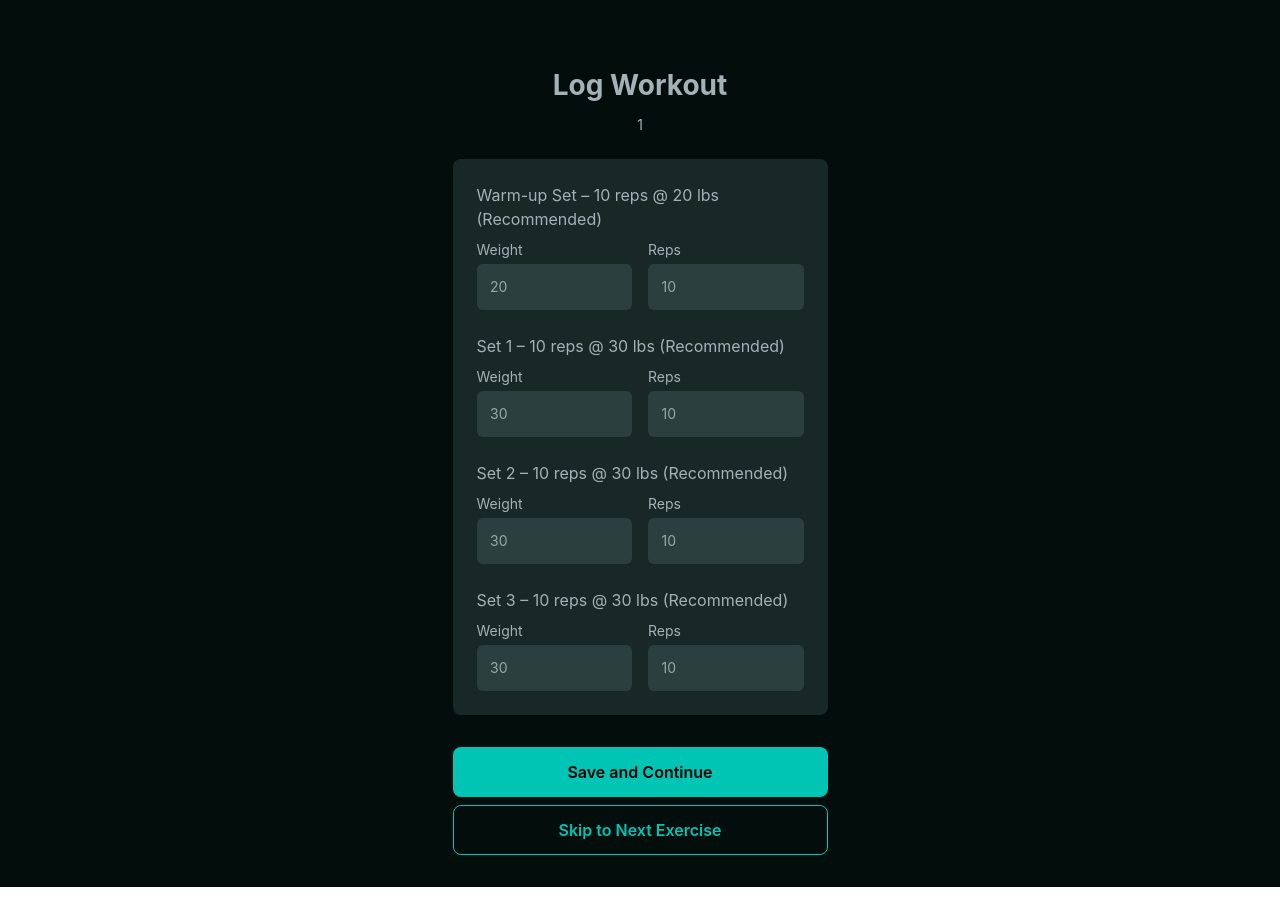
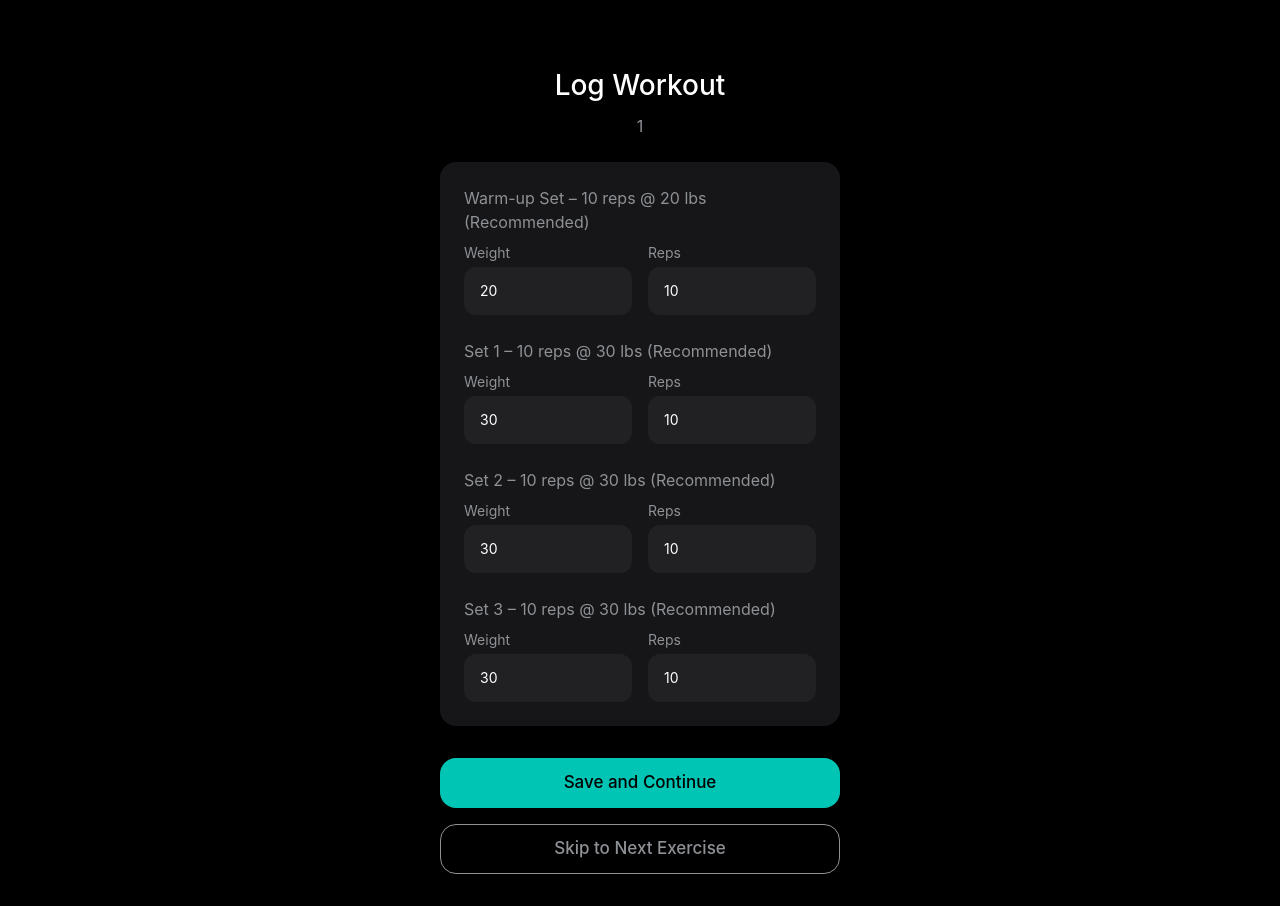
Before and after one commit to Cintegras/formcoach-dev, a React (Vite) app: page /workout-tracking/1 in a window 1280 px wide. Built offline with nearby package versions, Linux system fonts and the light colour scheme.

Commit message:
Refactor: Use Apple style elements
Update UI components to match Apple design language.

```diff
--- a/src/components/PageContainer.tsx
+++ b/src/components/PageContainer.tsx
@@ -9,9 +9,9 @@ interface PageContainerProps {
 const PageContainer: React.FC<PageContainerProps> = ({ children, className = "" }) => {
   return (
     <div
-      className={`min-h-screen px-4 py-8 bg-[#020D0C] text-white font-inter ${className}`}
+      className={`min-h-screen px-5 py-8 bg-[#000000] text-white ${className}`}
     >
-      <div className="max-w-[375px] mx-auto">{children}</div>
+      <div className="max-w-[400px] mx-auto">{children}</div>
     </div>
   );
 };
--- a/src/components/PrimaryButton.tsx
+++ b/src/components/PrimaryButton.tsx
@@ -23,11 +23,11 @@ const PrimaryButton: React.FC<PrimaryButtonProps> = ({
     w-full
     h-[50px]
     text-center
-    rounded-lg
+    rounded-2xl
     bg-[#00C4B4]
     text-[#000000]
-    font-semibold
-    text-[16px]
+    font-medium
+    text-[17px]
     flex
     items-center
     justify-center
@@ -36,7 +36,7 @@ const PrimaryButton: React.FC<PrimaryButtonProps> = ({
     duration-200
     disabled:opacity-50
     disabled:cursor-not-allowed
-    font-inter
+    shadow-sm
   `;
 
   const finalClass = `${baseClass} ${className}`.trim();
--- a/src/components/SecondaryButton.tsx
+++ b/src/components/SecondaryButton.tsx
@@ -23,13 +23,13 @@ const SecondaryButton: React.FC<SecondaryButtonProps> = ({
     w-full
     h-[50px]
     text-center
-    rounded-lg
+    rounded-2xl
     bg-transparent
     border
-    border-[#00C4B4]
-    text-[#00C4B4]
-    font-semibold
-    text-[16px]
+    border-[#8E9196]
+    text-[#8E9196]
+    font-medium
+    text-[17px]
     flex
     items-center
     justify-center
@@ -38,7 +38,6 @@ const SecondaryButton: React.FC<SecondaryButtonProps> = ({
     duration-200
     disabled:opacity-50
     disabled:cursor-not-allowed
-    font-inter
   `;
 
   const finalClass = `${baseClass} ${className}`.trim();
--- a/src/pages/LogWorkout.tsx
+++ b/src/pages/LogWorkout.tsx
@@ -6,6 +6,7 @@ import PrimaryButton from '@/components/PrimaryButton';
 import SecondaryButton from '@/components/SecondaryButton';
 import { Input } from '@/components/ui/input';
 import { toast } from "@/hooks/use-toast";
+import { Card, CardContent } from "@/components/ui/card";
 
 interface SetData {
   label: string;
@@ -115,56 +116,58 @@ const LogWorkout = () => {
   return (
     <PageContainer>
       <div className="mt-8 mb-6">
-        <h1 className="font-bold text-[28px] text-center text-[#A4B1B7]">
+        <h1 className="font-medium text-[28px] text-center text-white">
           Log Workout
         </h1>
-        <p className="font-normal text-[14px] text-[#A4B1B7] text-center mt-2">
+        <p className="font-normal text-[16px] text-[#8E9196] text-center mt-2">
           {formattedExerciseName}
         </p>
       </div>
 
-      <div className="w-full rounded-lg p-6" style={{ backgroundColor: "rgba(176, 232, 227, 0.12)" }}>
+      <Card className="bg-[#1C1C1E]/80 backdrop-blur-sm border-0 rounded-2xl shadow-lg">
+        <CardContent className="p-6">
           {sets.map((set, index) => (
             <div key={index} className="mb-6 last:mb-0">
-            <p className="font-normal text-[16px] text-[#A4B1B7] mb-2">
+              <p className="font-normal text-[16px] text-[#8E9196] mb-2">
                 {set.label} – {set.reps} reps @ {set.weight} lbs (Recommended)
               </p>
 
               <div className="grid grid-cols-2 gap-4">
                 <div>
-                <label className="block font-normal text-[14px] text-[#A4B1B7] mb-1">Weight</label>
+                  <label className="block font-normal text-[14px] text-[#8E9196] mb-1">Weight</label>
                   <Input
                     type="text"
                     value={set.weight}
                     onChange={(e) => updateSet(index, 'weight', e.target.value)}
                     placeholder="Weight"
-                  className="rounded-md w-full h-auto px-[13.5px] py-[13px] border-0 text-[17px] font-normal font-inter"
+                    className="rounded-xl w-full h-auto px-[16px] py-[14px] border-0 text-[17px] font-normal"
                     style={{
-                    backgroundColor: "rgba(176, 232, 227, 0.12)", // #B0E8E3 @ 12%
-                    color: "rgba(209, 235, 233, 0.62)"           // #D1EBE9 @ 62%
+                      backgroundColor: "rgba(60, 60, 67, 0.29)",
+                      color: "#ffffff"
                     }}
                   />
                 </div>
                 <div>
-                <label className="block font-normal text-[14px] text-[#A4B1B7] mb-1">Reps</label>
+                  <label className="block font-normal text-[14px] text-[#8E9196] mb-1">Reps</label>
                   <Input
                     type="text"
                     value={set.reps}
                     onChange={(e) => updateSet(index, 'reps', e.target.value)}
                     placeholder="Reps"
-                  className="rounded-md w-full h-auto px-[13.5px] py-[13px] border-0 text-[17px] font-normal font-inter"
+                    className="rounded-xl w-full h-auto px-[16px] py-[14px] border-0 text-[17px] font-normal"
                     style={{
-                    backgroundColor: "rgba(176, 232, 227, 0.12)", // #B0E8E3 @ 12%
-                    color: "rgba(209, 235, 233, 0.62)"           // #D1EBE9 @ 62%
+                      backgroundColor: "rgba(60, 60, 67, 0.29)",
+                      color: "#ffffff"
                     }}
                   />
                 </div>
               </div>
             </div>
           ))}
-      </div>
+        </CardContent>
+      </Card>
 
-      <div className="mt-8 space-y-2">
+      <div className="mt-8 space-y-4">
         <PrimaryButton onClick={nextExercise}>
           Save and Continue
         </PrimaryButton>
```
Lines whose indentation alone changed are shown as unchanged.
